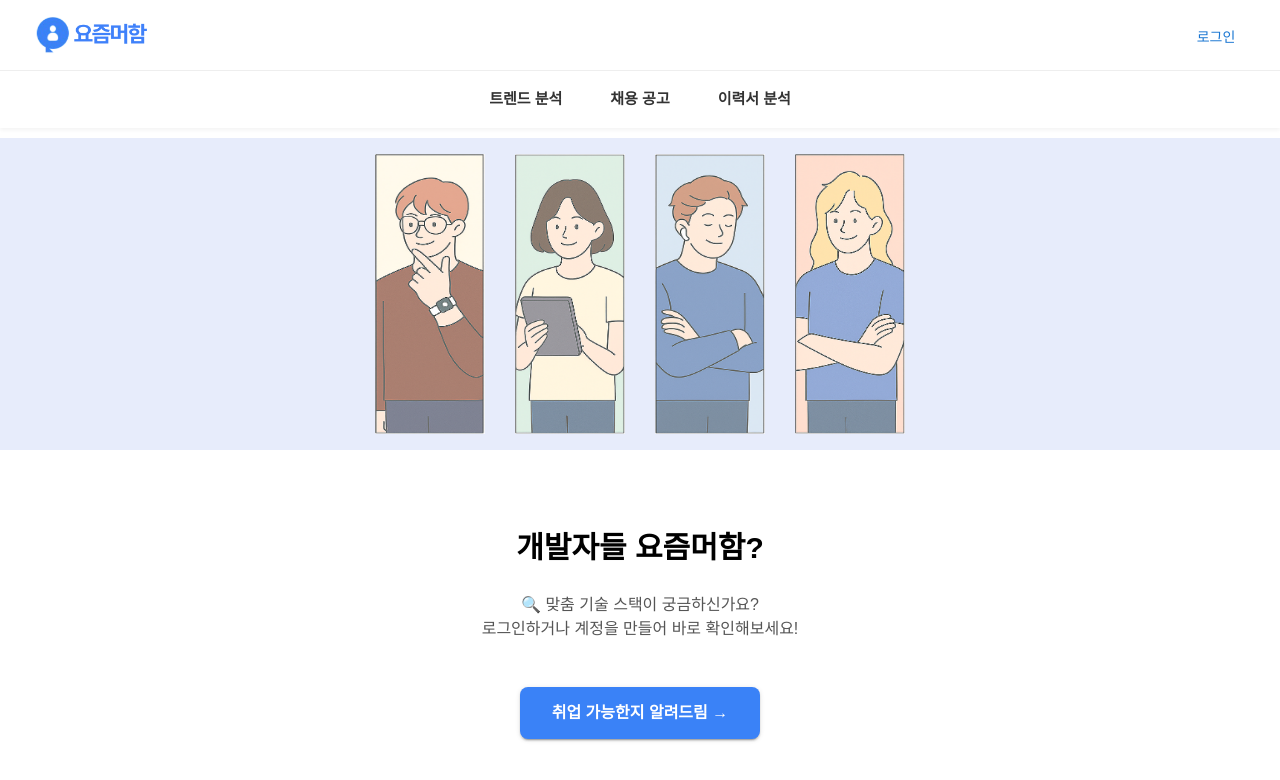
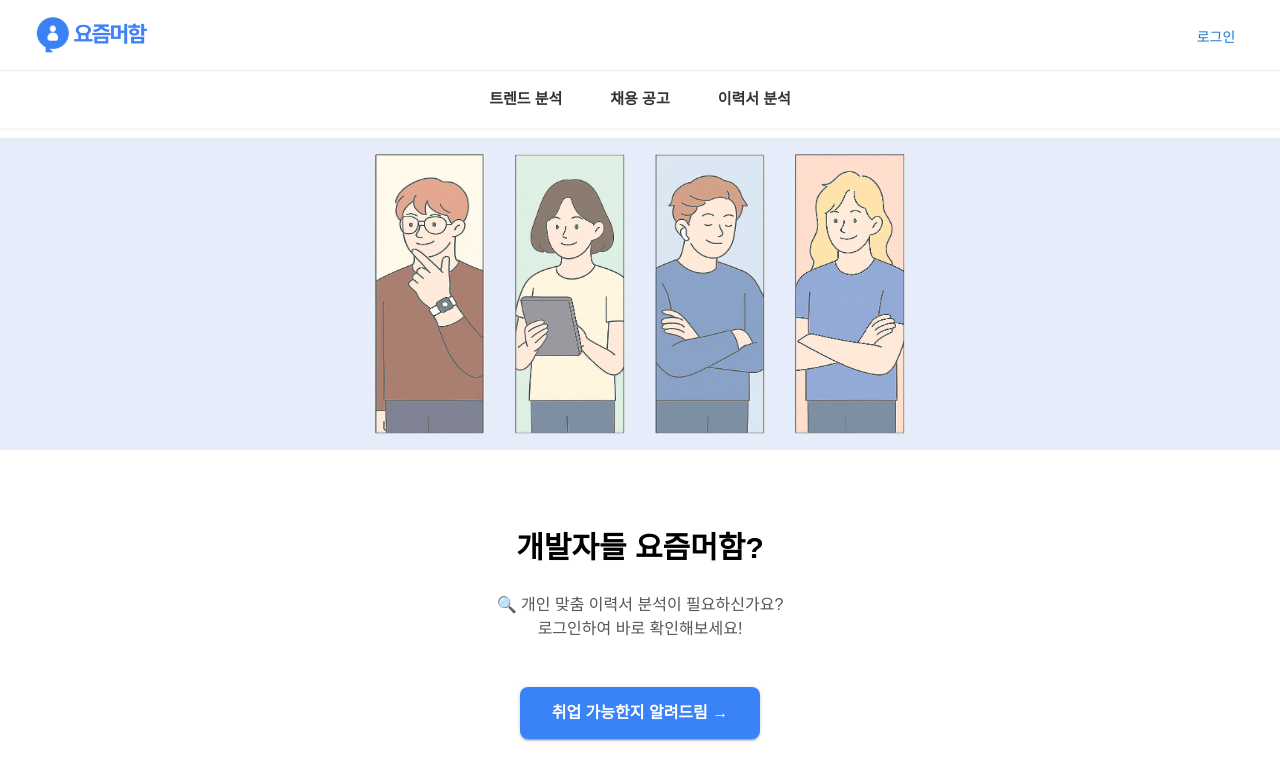
Before and after one commit to sjs4273/Job-Navigator, a React (Vite) app in the folder frontend/: page / in a window 1280 px wide. Shown: the top 780 px of the page. Built offline with nearby package versions, Linux system fonts and the light colour scheme; no server answers; a web font is replaced by a local one.

Commit message:
fix: main페이지 멘트 수정

```diff
--- a/frontend/src/pages/MainPage.jsx
+++ b/frontend/src/pages/MainPage.jsx
@@ -24,8 +24,8 @@ function MainPage() {
       <section className="message-section">
         <h2>개발자들 요즘머함?</h2>
         <p>
-          🔍 맞춤 기술 스택이 궁금하신가요? <br className="mobile-break" />
-          로그인하거나 계정을 만들어 바로 확인해보세요!
+          🔍 개인 맞춤 이력서 분석이 필요하신가요? <br className="mobile-break" />
+         로그인하여 바로 확인해보세요!
         </p>
         <Button
           className="shake-button"
```
